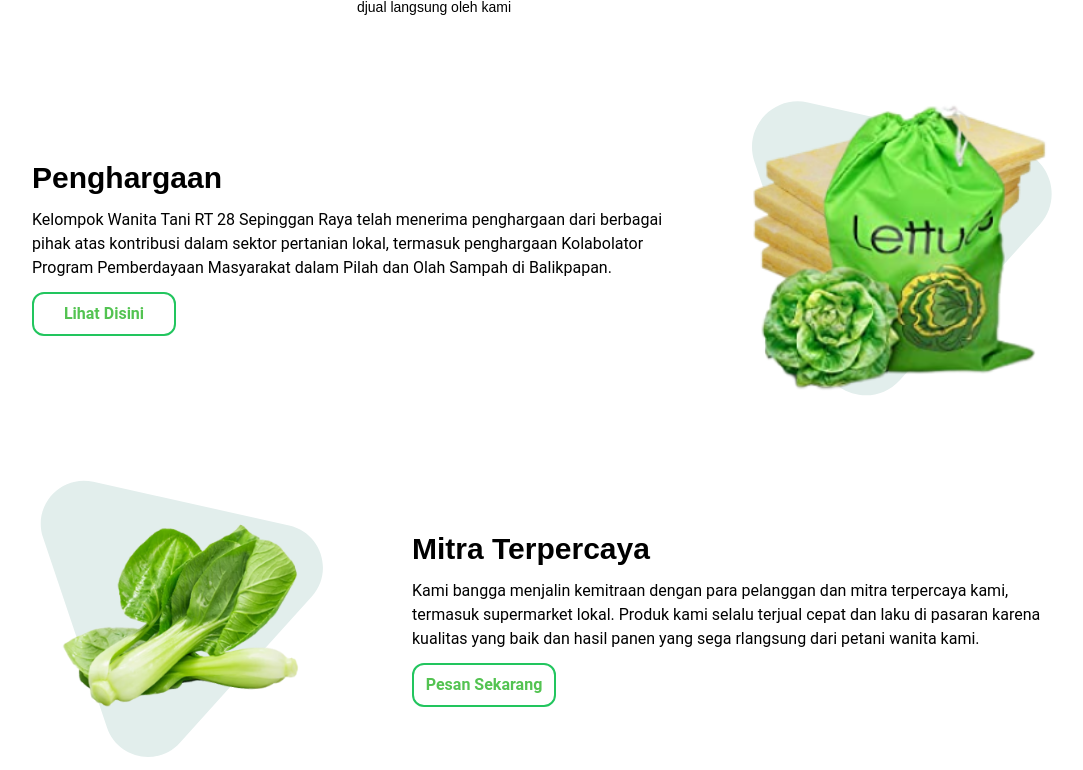
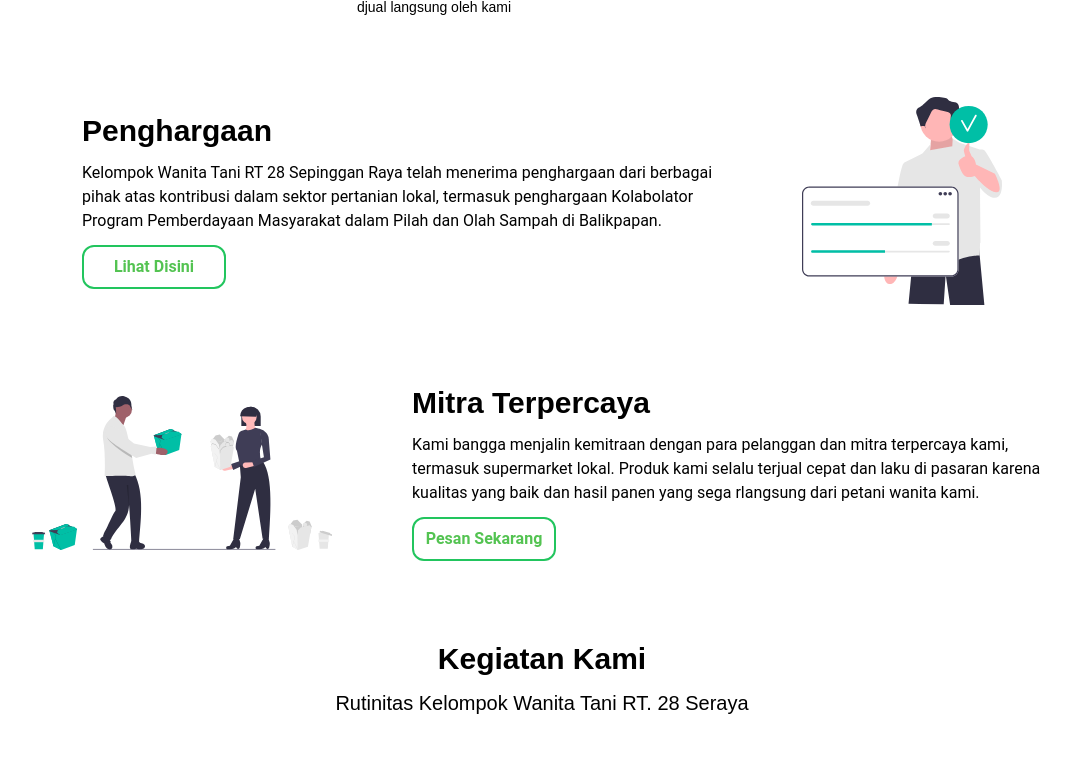
Before and after one commit to nas11ai/kwt-company-profile, a website: page index.html in a window 1280 px wide. Shown: the part 1090-1860 px from the top of the page, without its empty margins (98-1181 px from the left). Drawn offline with Linux system fonts and the light colour scheme.

Commit message:
feat: update web asset

```diff
--- a/index.html
+++ b/index.html
@@ -109,10 +109,7 @@
         </div>
       </div>
       <div id="image-kegiatan" class="relative w-auto h-auto">
-        <img src="./assets/bg-kegiatan.svg" alt="bg-kegiatan" class="absolute top-0 left-0 w-full h-full z-0"
-          width="300" height="200" />
-        <img src="./assets/board.png" alt="board" class="absolute" width="300" height="200" />
-        <img src="./assets/lettuce.png" alt="kegiatan" class="relative z-10" width="300" height="200" />
+        <img src="./assets/undraw_join_re_w1lh.svg" alt="kegiatan" class="relative z-10" width="200" height="200" />
       </div>
     </div>
   </section>
@@ -120,9 +117,8 @@
   <section id="mitra-terpercaya">
     <div id="container" class="flex items-center justify-center py-10 space-x-10 gap-10">
       <div id="image-kegiatan" class="relative w-auto h-auto">
-        <img src="./assets/bg-kegiatan.svg" alt="bg-kegiatan" class="absolute top-0 left-0 w-full h-full z-0"
-          width="300" height="200" />
-        <img src="./assets/sawi.png" alt="kegiatan" class="relative z-10" width="300" height="200" />
+        <img src="./assets/undraw_takeout_boxes_ap54.svg" alt="kegiatan" class="relative z-10" width="300"
+          height="200" />
       </div>
 
       <div id="text-mitra-terpercaya" class="flex flex-col w-[50%]">
```
Also changed, not shown: assets/undraw_join_re_w1lh.svg (added), assets/undraw_takeout_boxes_ap54.svg (added).
